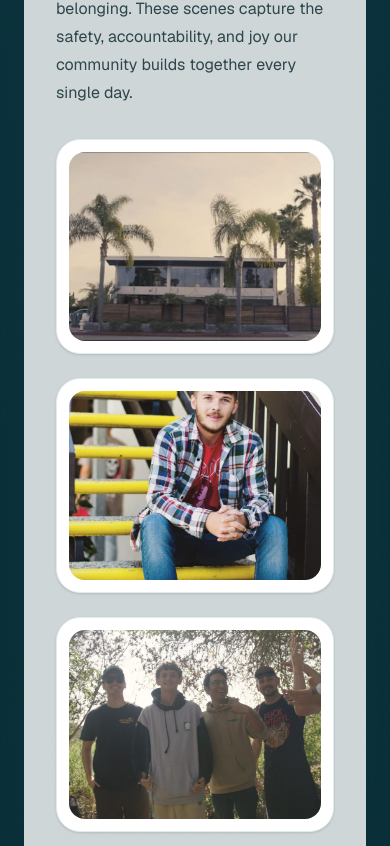
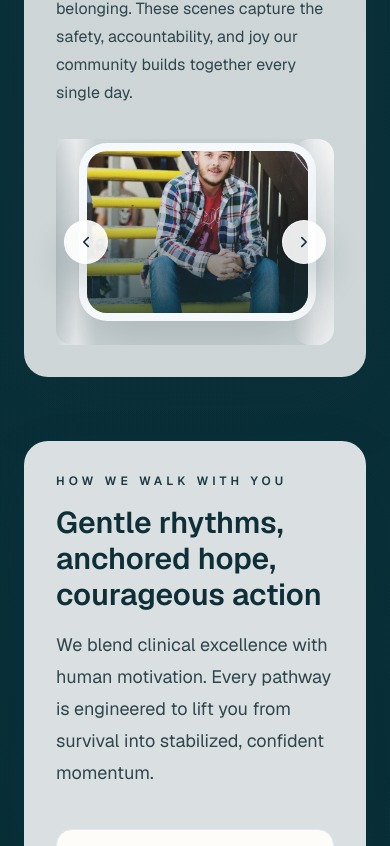
Before and after one commit to KristianPetrov/Footprints-In-The-Sand, a Next.js app: page / in a window 390 px wide. Shown: the part 7298-8144 px from the top of the page. Built offline with nearby package versions, Linux system fonts and the light colour scheme.

Commit message:
carousel added

```diff
--- a/app/components/Footer.tsx
+++ b/app/components/Footer.tsx
@@ -6,7 +6,7 @@ export default function Footer ()
   return (<footer className="relative z-10 rounded-3xl border border-white/60 bg-white/70 p-6 text-sm text-[#4a5c60] shadow-inner">
     Sustainable change is closer than you think. Share your intake above, call{" "}
     <Link href="tel:9493501078" className="font-semibold text-[#1b5a6d]">
-      9493501078
+      (949)-350-1078
     </Link>
     , or email{" "}
     <Link href="mailto:info@footprintsrecovery.net" className="font-semibold text-[#1b5a6d]">
--- a/app/components/Gallery.tsx
+++ b/app/components/Gallery.tsx
@@ -1,3 +1,6 @@
+ "use client";
+
+import { useEffect, useRef, useState } from "react";
 import Image from "next/image";
 
 const campLifeGallery = [
@@ -55,6 +58,50 @@ const campLifeGallery = [
 ];
 export default function Gallery ()
 {
+  const trackRef = useRef<HTMLDivElement | null>(null);
+  const [isPaused, setIsPaused] = useState(false);
+
+  useEffect(() => {
+    if (isPaused) {
+      return undefined;
+    }
+
+    const track = trackRef.current;
+    if (!track) {
+      return undefined;
+    }
+
+    const prefersReducedMotion = window.matchMedia?.("(prefers-reduced-motion: reduce)").matches;
+    if (prefersReducedMotion) {
+      return undefined;
+    }
+
+    const interval = window.setInterval(() => {
+      const slideDistance = track.clientWidth * 0.85;
+      const nextLeft = track.scrollLeft + slideDistance;
+      const isNearEnd = nextLeft + track.clientWidth >= track.scrollWidth - 8;
+
+      track.scrollTo({
+        left: isNearEnd ? 0 : nextLeft,
+        behavior: "smooth",
+      });
+    }, 5200);
+
+    return () => window.clearInterval(interval);
+  }, [isPaused]);
+
+  const scrollBySlides = (direction: "prev" | "next") => {
+    const track = trackRef.current;
+    if (!track) {
+      return;
+    }
+
+    const slideDistance = track.clientWidth * 0.85;
+    const delta = direction === "next" ? slideDistance : -slideDistance;
+
+    track.scrollBy({ left: delta, behavior: "smooth" });
+  };
+
   return (<section
     id="gallery"
     className="relative z-10 flex flex-col gap-8 rounded-3xl bg-white/80 p-8 shadow-[0_25px_70px_rgba(17,45,58,0.15)]"
@@ -72,31 +119,112 @@ export default function Gallery ()
       </p>
     </div>
 
-    <div className="grid gap-6 sm:grid-cols-2 lg:grid-cols-3">
+    <div
+      className="relative"
+      onMouseEnter={() => setIsPaused(true)}
+      onMouseLeave={() => setIsPaused(false)}
+      onFocusCapture={() => setIsPaused(true)}
+      onBlurCapture={() => setIsPaused(false)}
+      onTouchStart={() => setIsPaused(true)}
+      onTouchEnd={() => setIsPaused(false)}
+    >
+      <div
+        aria-hidden="true"
+        className="pointer-events-none  absolute inset-y-0 left-0 w-10 bg-linear-to-r from-white/0 via-white/60 to-transparent"
+      />
+      <div
+        aria-hidden="true"
+        className="pointer-events-none absolute inset-y-0 right-0 w-10 bg-linear-to-l rounded-2xl from-white/90 via-white/60 to-transparent"
+      />
+      <div className="pointer-events-none absolute  inset-y-0 left-2 right-2 hidden items-center justify-between md:flex">
+        <div className="h-11 w-11 rounded-full bg-white/90 shadow-[0_18px_35px_rgba(15,47,56,0.18)]" />
+        <div className="h-11 w-11 rounded-full bg-white/90 shadow-[0_18px_35px_rgba(15,47,56,0.18)]" />
+      </div>
+      <div className="pointer-events-none absolute inset-y-0 left-0 right-0  items-center justify-between flex">
+        <button
+          type="button"
+          aria-label="Previous photos"
+          className="pointer-events-auto ml-2 flex h-11 z-10 w-11 items-center justify-center rounded-full border border-white/80 bg-white/90 text-[#0f2f38] shadow-[0_18px_35px_rgba(15,47,56,0.22)] transition hover:-translate-x-0.5 hover:bg-white"
+          onClick={() => scrollBySlides("prev")}
+        >
+          <svg
+            aria-hidden="true"
+            viewBox="0 0 20 20"
+            className="h-4 w-4"
+            fill="none"
+          >
+            <path
+              d="M12.75 4.5L7.25 10l5.5 5.5"
+              stroke="currentColor"
+              strokeWidth="2"
+              strokeLinecap="round"
+              strokeLinejoin="round"
+            />
+          </svg>
+        </button>
+        <button
+          type="button"
+          aria-label="Next photos"
+          className="pointer-events-auto mr-2 z-10 flex h-11 w-11 items-center justify-center rounded-full border border-white/80 bg-white/90 text-[#0f2f38] shadow-[0_18px_35px_rgba(15,47,56,0.22)] transition hover:translate-x-0.5 hover:bg-white"
+          onClick={() => scrollBySlides("next")}
+        >
+          <svg
+            aria-hidden="true"
+            viewBox="0 0 20 20"
+            className="h-4 w-4"
+            fill="none"
+          >
+            <path
+              d="M7.25 4.5L12.75 10l-5.5 5.5"
+              stroke="currentColor"
+              strokeWidth="2"
+              strokeLinecap="round"
+              strokeLinejoin="round"
+            />
+          </svg>
+        </button>
+      </div>
+      <div
+        ref={trackRef}
+        className="no-scrollbar flex snap-x snap-mandatory rounded-2xl gap-6 overflow-x-auto pb-6 pt-1 scroll-smooth"
+        aria-label="Life on campus photo carousel"
+      >
         {campLifeGallery.map((scene, index) => (
           <figure
             key={scene.src}
-          className="group flex flex-col gap-3 rounded-3xl border border-[#e2ecef] bg-white p-3 shadow-sm"
+            className="group relative w-[85%] shrink-0 snap-center sm:w-[68%] lg:w-[48%] xl:w-[40%]"
           >
-          <div className="relative aspect-4/3 overflow-hidden rounded-2xl bg-[#e3edf2]">
+            <div className="relative aspect-4/3 overflow-hidden rounded-[28px] border-8 border-white/70 bg-[#e3edf2] shadow-[0_22px_55px_rgba(15,47,56,0.18)]">
               <Image
                 src={scene.src}
                 alt={scene.alt}
                 fill
-              sizes="(max-width: 640px) 100vw, (max-width: 1024px) 50vw, 33vw"
-              className="object-cover transition duration-500 group-hover:scale-105"
+                sizes="(max-width: 640px) 85vw, (max-width: 1024px) 70vw, (max-width: 1280px) 50vw, 40vw"
+                className="object-cover transition duration-700 ease-out group-hover:scale-105"
                 loading={index < 3 ? "eager" : "lazy"}
               />
-            <div className="pointer-events-none absolute inset-0 bg-linear-to-t from-[#0f2f38]/30 via-transparent to-transparent opacity-0 transition duration-500 group-hover:opacity-100" />
+              <div className="pointer-events-none absolute inset-0 bg-linear-to-t from-[#0f2f38]/70 via-[#0f2f38]/20 to-transparent" />
             </div>
-          {/* <figcaption className="flex flex-col gap-1 px-1 pb-3">
-            <p className="text-sm font-semibold uppercase tracking-[0.25em] text-[#b87745]">
+            {/* <figcaption className="absolute bottom-5 left-5 right-5 flex flex-col gap-2 rounded-2xl border border-white/25 bg-[#0f2f38]/45 p-4 text-white shadow-[0_18px_45px_rgba(15,47,56,0.25)] backdrop-blur">
+              <span className="text-[0.6rem] font-semibold uppercase tracking-[0.35em] text-[#f5c26b]">
+                Life on campus
+              </span>
+              <span className="text-lg font-semibold leading-snug sm:text-xl">
                 {scene.label}
-            </p>
+              </span>
             </figcaption> */}
           </figure>
         ))}
       </div>
+      {/* <div className="flex flex-wrap items-center justify-between gap-2 text-xs text-[#6c7d83]">
+        <span className="font-semibold uppercase tracking-[0.35em] text-[#b87745]">
+          Swipe to explore
+        </span>
+        <span className="text-[0.7rem] uppercase tracking-[0.25em]">
+          {campLifeGallery.length} scenes
+        </span>
+      </div> */}
+    </div>
   </section>
   )
 }
--- a/app/components/Intake.tsx
+++ b/app/components/Intake.tsx
@@ -48,7 +48,7 @@ export default function Intake ()
         <p className="wrap-break-word text-sm text-white/70">
           Prefer to start live? Call{" "}
           <Link href="tel:9493501078" className="break-all font-semibold text-white hover:underline">
-            9493501078
+            (949)-350-1078
           </Link>{" "}
           or email{" "}
           <Link href="mailto:info@footprintsrecovery.net" className="break-all font-semibold text-white hover:underline">
--- a/app/components/TopicPageShell.tsx
+++ b/app/components/TopicPageShell.tsx
@@ -199,7 +199,7 @@ export function TopicPageShell ({ content }: Props)
                           : "inline-flex min-h-[44px] w-full items-center justify-center rounded-full bg-white/10 px-6 py-3 text-sm font-semibold text-white transition hover:bg-white/15 md:w-auto"
                     }
                   >
-                    Call 949-350-1078
+                    Call (949)-350-1078
                   </Link>
                   <Link
                     href="mailto:info@footprintsrecovery.net"
--- a/app/error.tsx
+++ b/app/error.tsx
@@ -41,7 +41,7 @@ export default function Error ({
         <p className="text-sm text-[#4a5c60]">
           Need immediate help? Call{" "}
           <Link href="tel:9493501078" className="font-semibold text-[#1b5a6d] hover:underline">
-            949-350-1078
+            (949)-350-1078
           </Link>
         </p>
       </div>
--- a/app/globals.css
+++ b/app/globals.css
@@ -42,6 +42,15 @@ video,
 canvas,
 iframe {
   max-width: 100%;
+}
+
+.no-scrollbar {
+  scrollbar-width: none;
+  -ms-overflow-style: none;
+}
+
+.no-scrollbar::-webkit-scrollbar {
+  display: none;
 }
 
 .beach-sky {
--- a/app/not-found.tsx
+++ b/app/not-found.tsx
@@ -28,7 +28,7 @@ export default function NotFound ()
         <p className="text-sm text-[#4a5c60]">
           Need help? Call{" "}
           <Link href="tel:9493501078" className="font-semibold text-[#1b5a6d] hover:underline">
-            949-350-1078
+            (949)-350-1078
           </Link>
         </p>
       </div>
--- a/app/team/page.tsx
+++ b/app/team/page.tsx
@@ -199,7 +199,7 @@ export default function TeamPage ()
           <footer className="relative z-10 rounded-3xl border border-white/60 bg-white/70 p-6 text-sm text-[#4a5c60] shadow-inner">
             Sustainable change is closer than you think. Call{" "}
             <Link href="tel:9493501078" className="font-semibold text-[#1b5a6d]">
-              9493501078
+              (949)-350-1078
             </Link>
             , or email{" "}
             <Link href="mailto:info@footprintsrecovery.net" className="font-semibold text-[#1b5a6d]">
```
Lines whose indentation alone changed are shown as unchanged.
